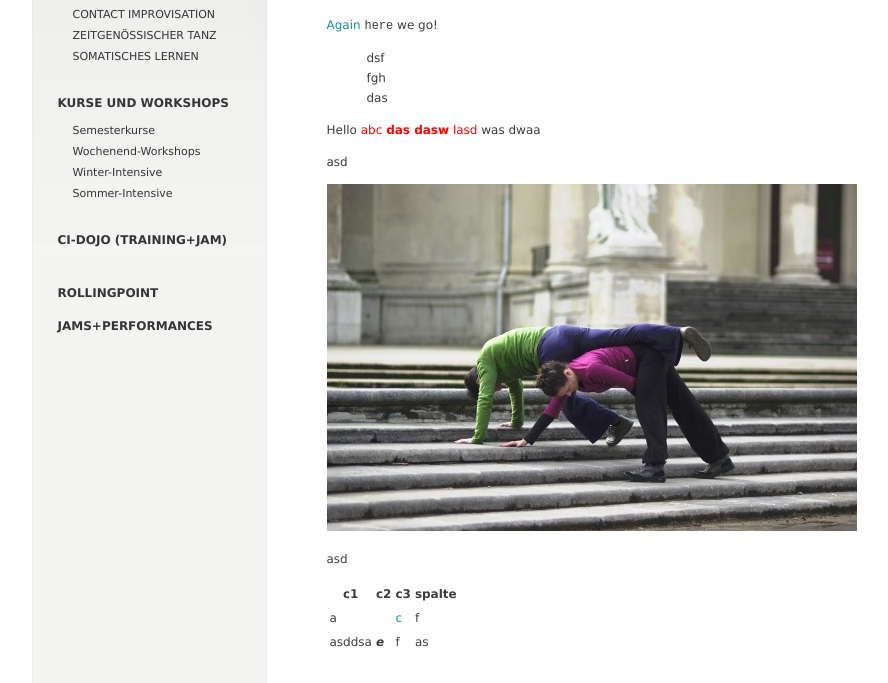
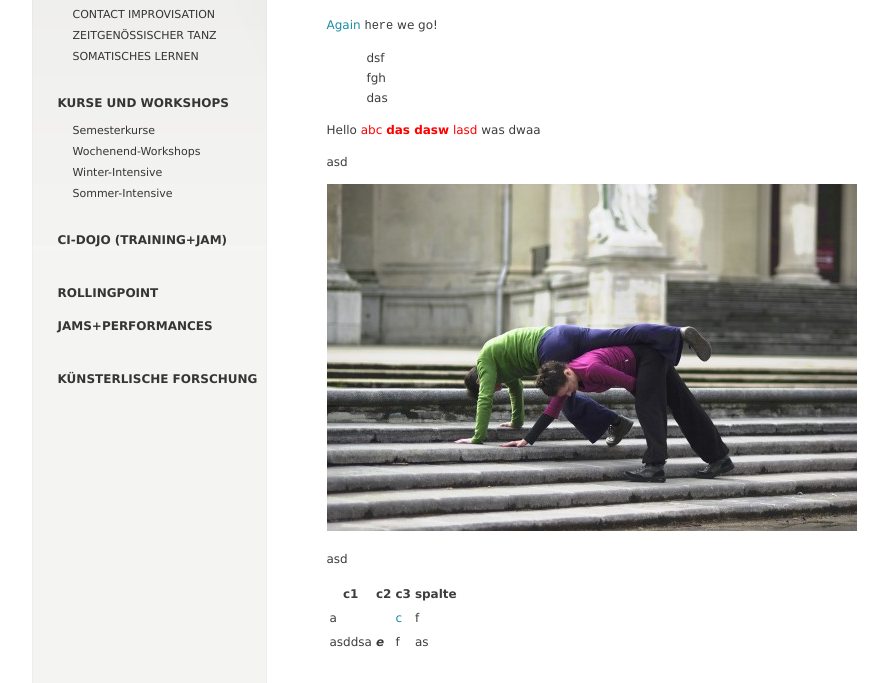
Before and after one commit to manulari/rollingpointat, a Jekyll site: the page built from _all_pages/syntax.md, in a window 1280 px wide, cut to the strip 217-900 px from the top of the page. Shown: the whole strip, without its empty margins (152-1040 px from the left). Built offline with Jekyll 4.4.1, drawn with Linux system fonts in a browser that asks for light colours.

Commit message:
Update Settings “nav”

```diff
--- a/_data/nav.yml
+++ b/_data/nav.yml
@@ -25,3 +25,5 @@ entries:
     path: /dojo
   - title: ROLLINGPOINT JAMS+PERFORMANCES
     path: /JAMS
+  - title: KÜNSTERLISCHE FORSCHUNG
+    path: /FORSCHUNG
```
